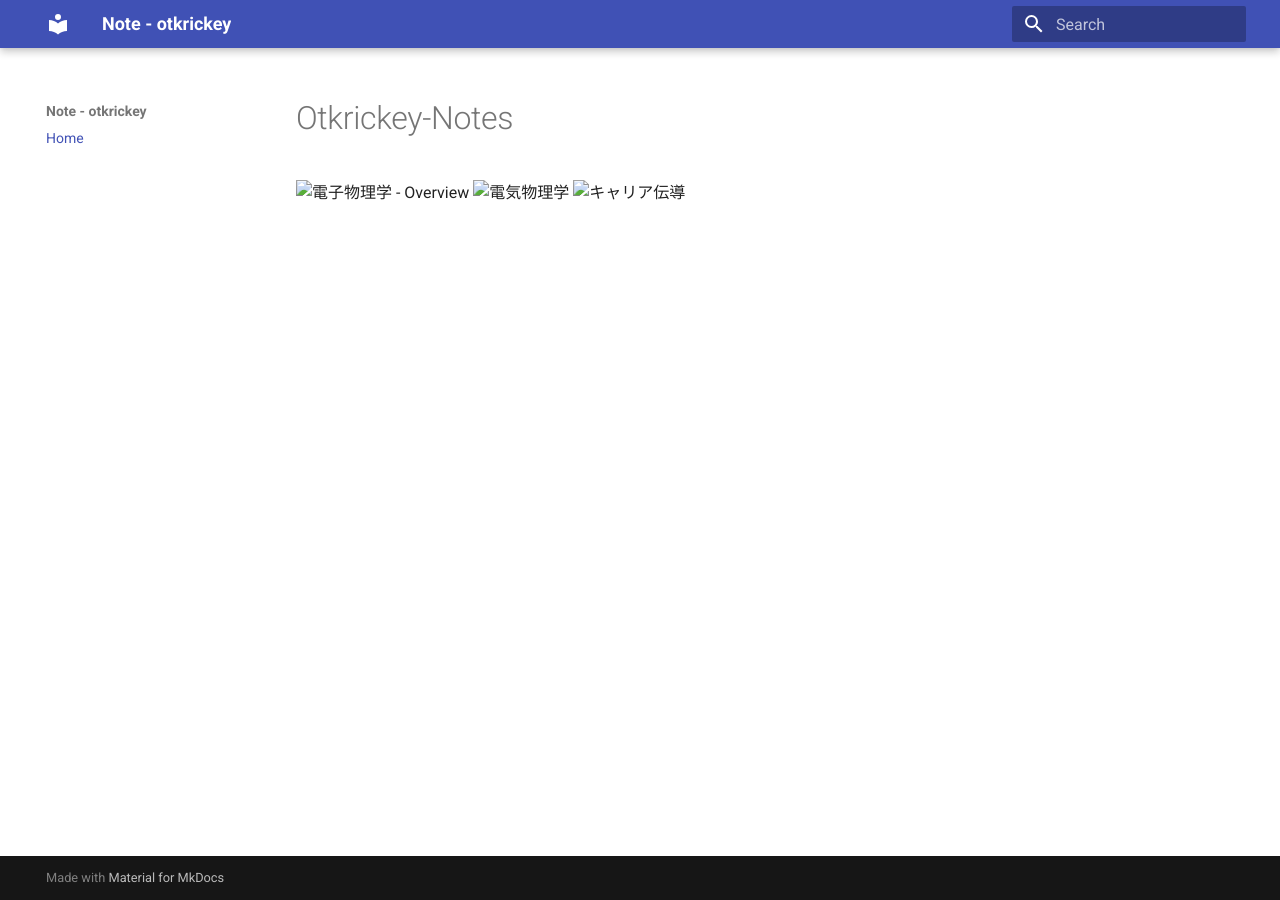
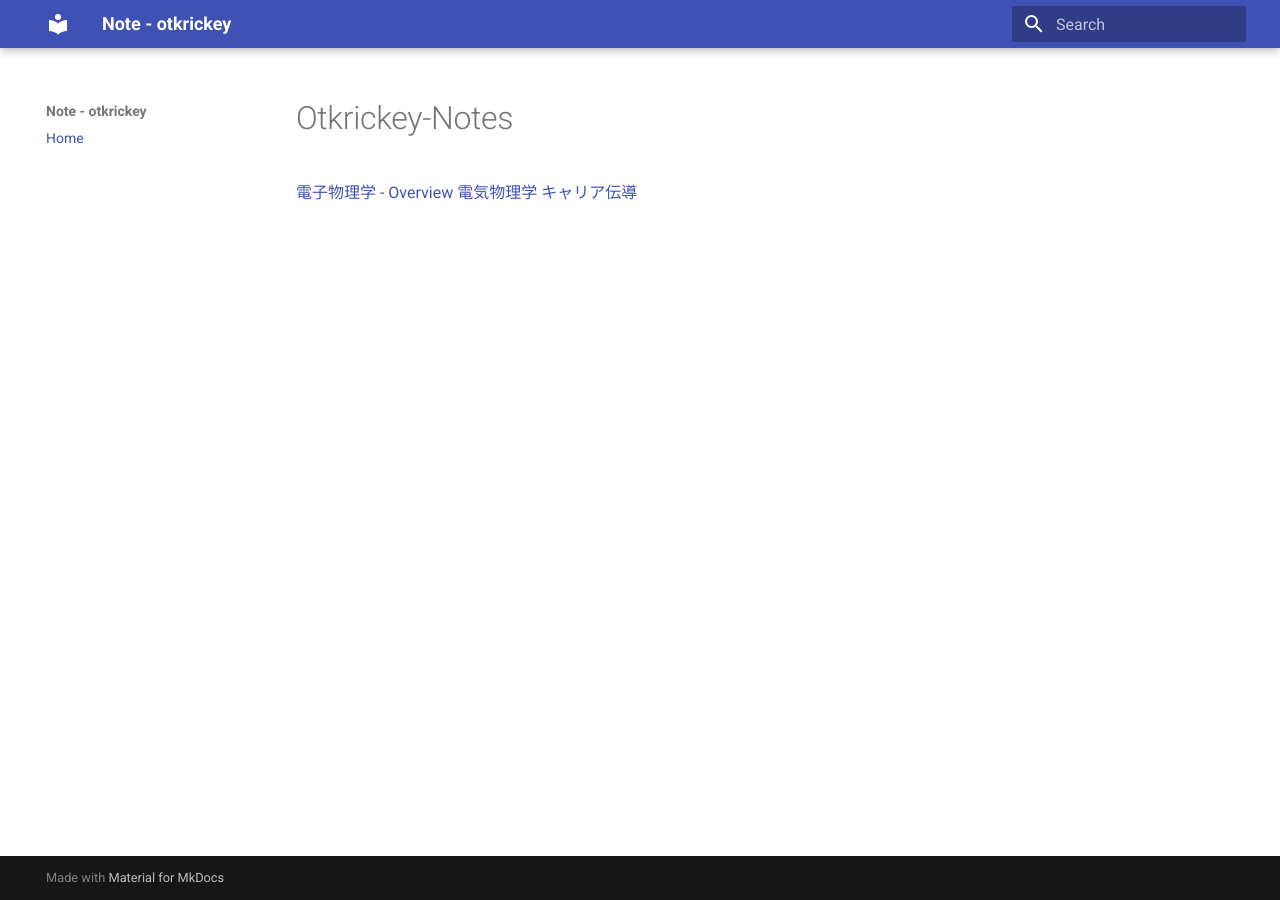
Before and after one commit to otkrickey/obsidian-eenote, an MkDocs documentation site: the page built from docs/index.md, in a window 1280 px wide. Built offline with MkDocs 1.6.1 and Material for MkDocs 9.7.7, drawn with Linux system fonts in a browser that asks for light colours.

Commit message:
vault backup: 2023-07-15 04:40:39

```diff
--- a/docs/index.md
+++ b/docs/index.md
@@ -1,5 +1,5 @@
 # Otkrickey-Notes
 
-![電子物理学 - Overview](./電子物理学/電子物理学%20-%20Overview.md)
-![電気物理学](./電子物理学/第1回%20電気物理学と電子物理学/1.1%20電気物理学（1EE）.md)
-![キャリア伝導](./電子物理学/第2回%20キャリア伝導/2.1%20キャリア.md)
+[電子物理学 - Overview](./電子物理学/電子物理学%20-%20Overview.md)
+[電気物理学](./電子物理学/第1回%20電気物理学と電子物理学/1.1%20電気物理学（1EE）.md)
+[キャリア伝導](./電子物理学/第2回%20キャリア伝導/2.1%20キャリア.md)
```
